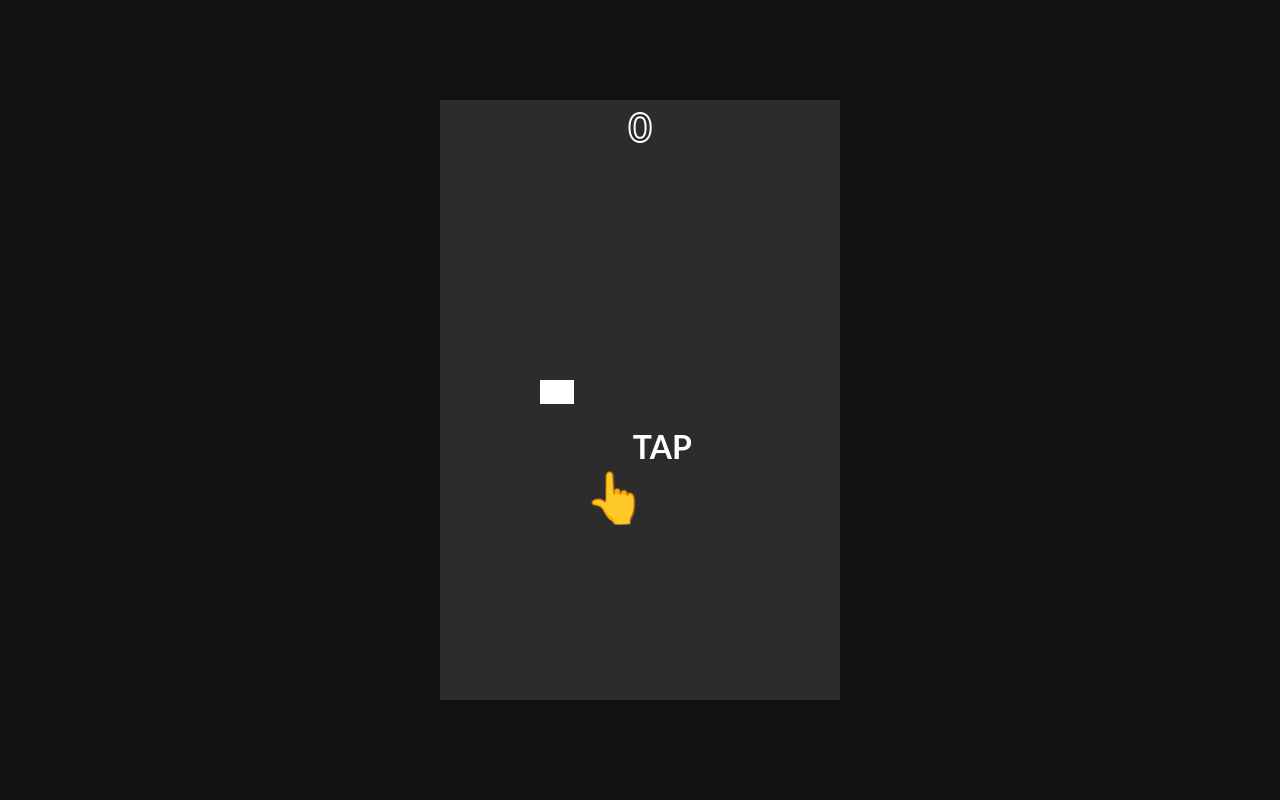
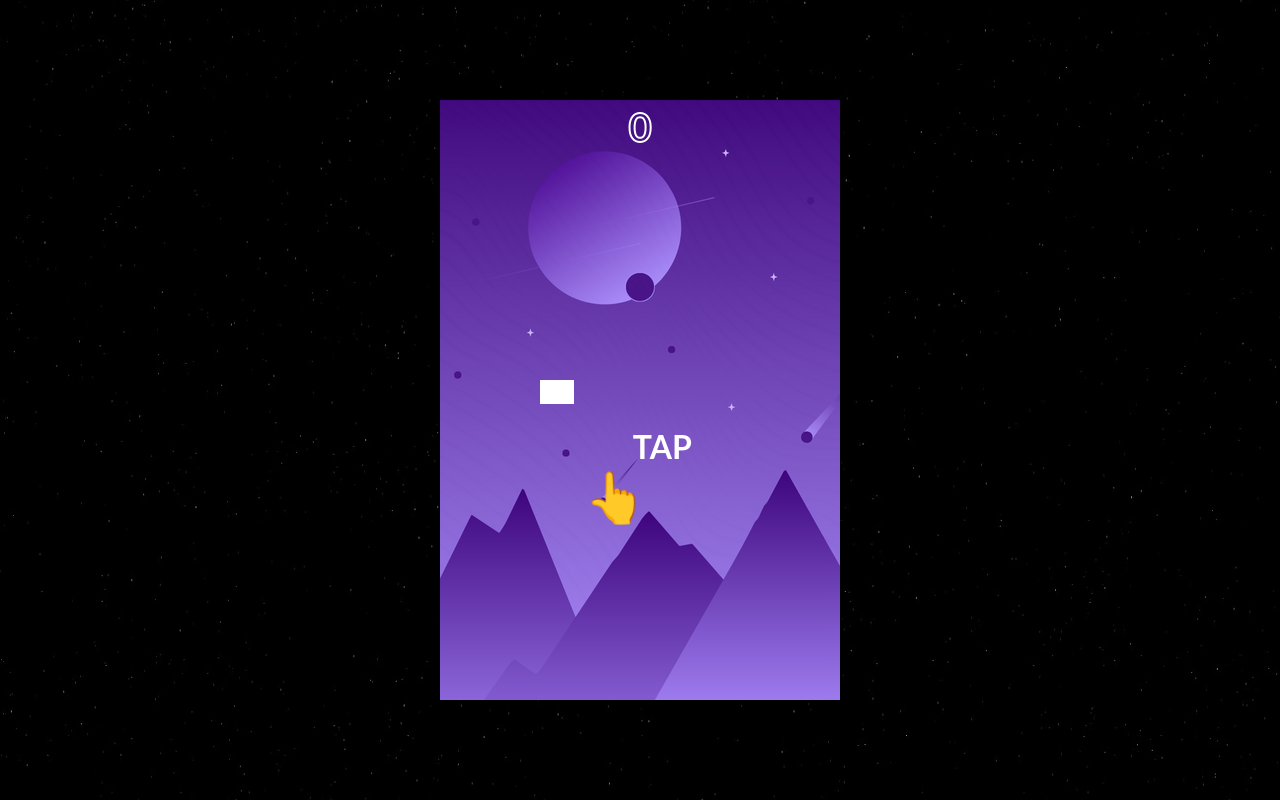
Before and after one commit to iahmad03/flappy-ufo, a plain HTML site: page index.html in a window 1280 px wide. Drawn offline with Linux system fonts and the light colour scheme.

Commit message:
Add background

```diff
--- a/gamescript.js
+++ b/gamescript.js
@@ -1,6 +1,9 @@
 let canvas, ctx;
 let canvas_width = 400;
 let canvas_height = 600;
+
+const bg = new Image();
+bg.src = "assets/images/background.png";
 
 let player_x = 100;
 let player_y = 280;
@@ -10,10 +13,10 @@ let velocity = 0;
 let gravity = 950;
 
 let pipes = [];
-const pipe_width = 70;
-const pipe_gap = 140;
+const pipe_width = 80;
+const pipe_gap = 200;
 const pipe_speed = 180;
-const pipe_interval = 1.6;
+const pipe_interval = 1.8;
 let pipeTimer = 0;
 
 let player = {
@@ -145,10 +148,12 @@ function update(delta) {
 
 
 function draw() {
-    ctx.clearRect(0, 0, canvas.width, canvas.height);
-    drawplayer();
+    ctx.drawImage(bg, 0, 0, canvas.width, canvas.height);
+
+    drawPlayer();
     drawPipes();
     drawScore();
+
     if (gameState === GameState.GAME_OVER) {
         drawGameOver();
         drawPlayButton();
@@ -160,7 +165,7 @@ function draw() {
 }
 
 
-function drawplayer() {
+function drawPlayer() {
     ctx.fillStyle = "white";
     ctx.fillRect(player.x, player.y, player.width, player.height);
 }
--- a/index.html
+++ b/index.html
@@ -9,6 +9,7 @@
 </head>
 
 <body>
+    <img src="assets/images/star-background.jpg" alt="star-background">
     <div id="game-wrapper">
         <canvas id="gameCanvas"></canvas>
     </div>
--- a/style.css
+++ b/style.css
@@ -10,7 +10,18 @@ body {
 	display: flex;
 	justify-content: center;
 	align-items: center;
-	background: #111;
+	background-color: #000;
+}
+
+img {
+	position: fixed;
+	top: 0;
+	left: 0;
+	width: 100%;
+	height: 100%;
+	object-fit: cover;
+	opacity: 0.6;
+	z-index: -1;
 }
 
 #game-wrapper {
```
Also changed, not shown: assets/images/background.png (added), assets/images/star-background.jpg (added), 1 other file.
